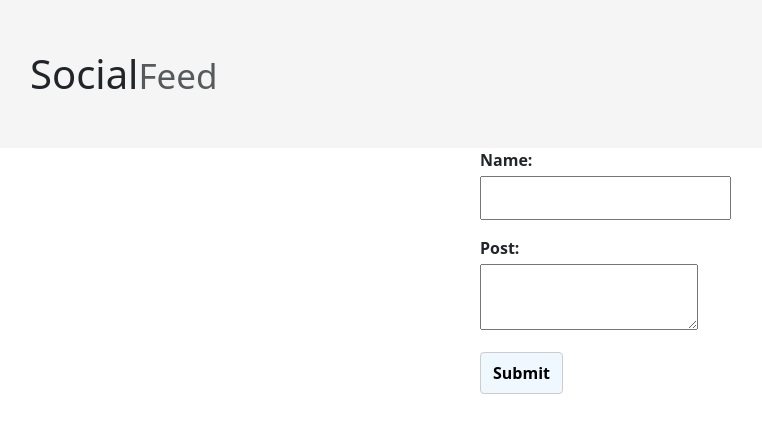
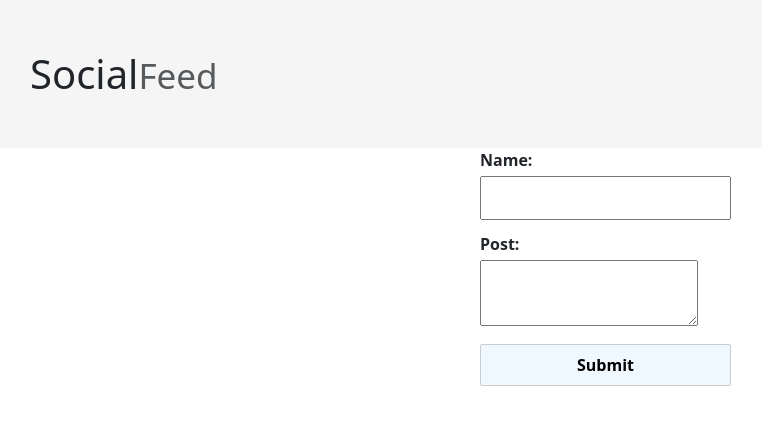
Before and after one commit to outtasight1010/SocialFeedProject, a React (Create React App) app: page / in a window 1280 px wide. Shown: the top 432 px of the page, without its empty margins (20-782 px from the left). Built offline with nearby package versions, Linux system fonts and the light colour scheme.

Commit message:
update UserPost form component

```diff
--- a/src/Components/UserPost.css
+++ b/src/Components/UserPost.css
@@ -1,7 +1,7 @@
 .user-post {
-  display:-ms-grid;
+  display:grid;
   flex-direction: column;
-  max-width: 40px;
+  max-width: 30px;
   position: center;
   padding-left: 500px;
 
@@ -17,13 +17,13 @@
 .user-post input,
 .user-post textarea {
   padding: 8px;
-  margin-bottom: 16px;
+  margin-bottom: 12px;
 }
  .user-post button {
   padding: 8px 12px;
   background-color:aliceblue;
   border: 1px solid #ccc;
-  border-radius: 4px;
+  border-radius: 2px;
   cursor: pointer;
   font-weight: bold;
  }
--- a/src/Components/UserPost.jsx
+++ b/src/Components/UserPost.jsx
@@ -1,21 +1,26 @@
 import './UserPost.css';
 import React, { useState} from 'react';
 
-const UserPost = () => {
+const UserPost = (props) => {
   const [name, setName] = useState('');
   const [post, setPost] = useState('');
 
 
 
-  const handleSubmit = (e) => {
+  function handleSubmit(e) {
     e.preventDefault();
+    let newEntry = {
+      name:name,
+      post:post
+    };
+
+
     // we are sending name and post(quote) to an API
     console.log('Name:', name);
     console.log('Post:', post);
 
     //Clear the form fields after submission
-    setName('');
-    setPost('');
+
 
   };
 
@@ -46,4 +51,6 @@ return (
   };
 
 
+
+
  export default UserPost;
```
Lines whose indentation alone changed are shown as unchanged.
